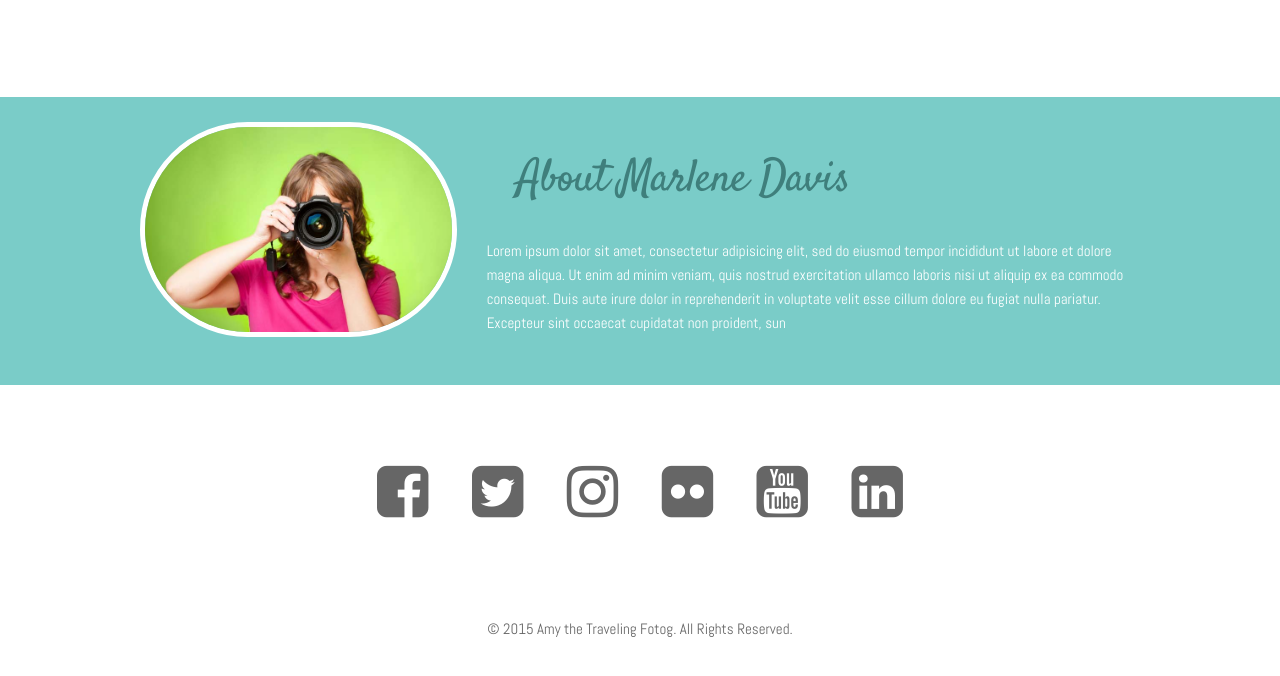
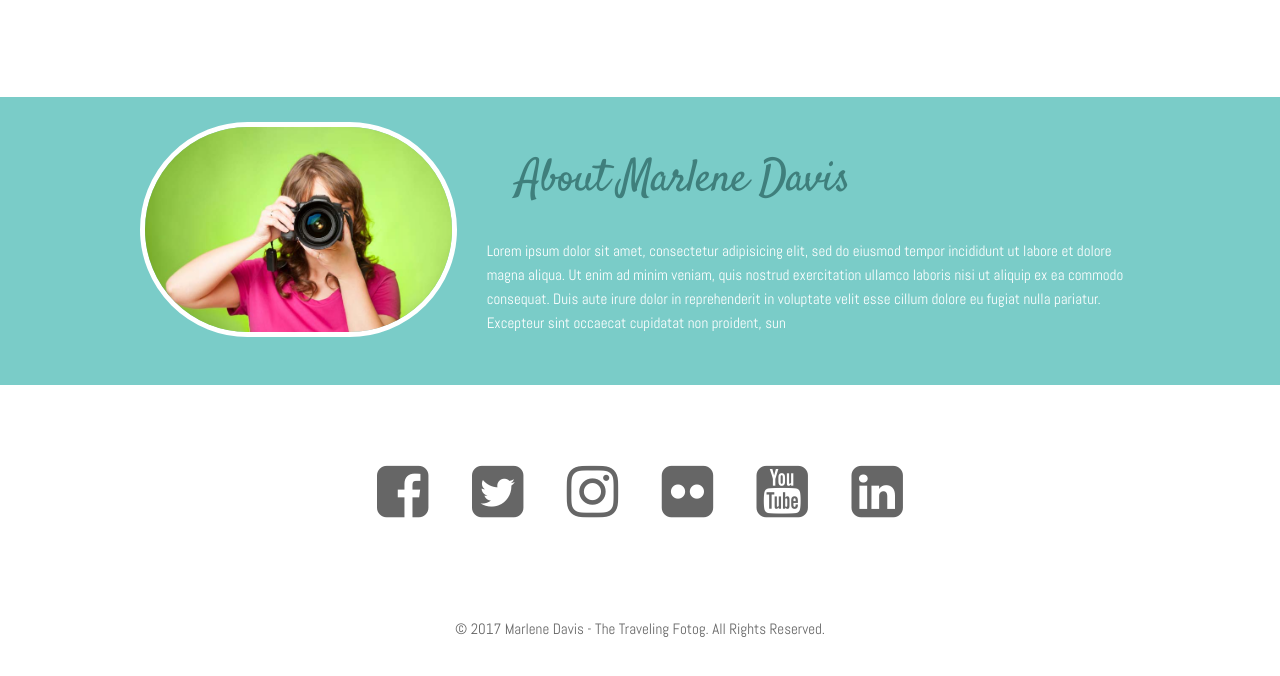
Before and after one commit to dasseya1/Responsive-Portfolio-Site, a plain HTML site: page index.html in a window 1280 px wide. Shown: the part 1031-1707 px from the top of the page. Drawn offline with nearby package versions, Linux system fonts and the light colour scheme.

Commit message:
Updated index.html

```diff
--- a/index.html
+++ b/index.html
@@ -108,7 +108,7 @@
 			</ul>
 		</div>
 		<div class="row twelve columns">
-			<p class="copyright">&copy; 2015 Amy the Traveling Fotog. All Rights Reserved.</p>
+			<p class="copyright">&copy; 2017 Marlene Davis - The Traveling Fotog. All Rights Reserved.</p>
 		</div>
 	</div>
 </footer>
```
